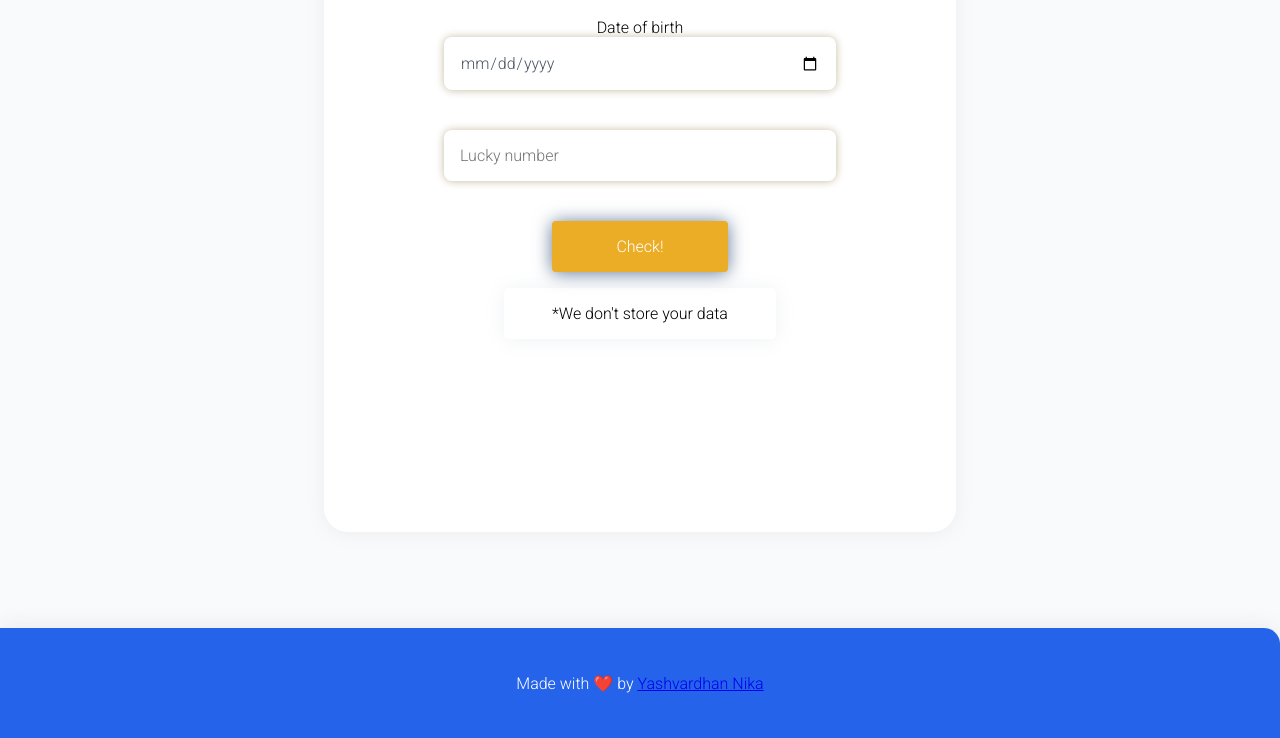
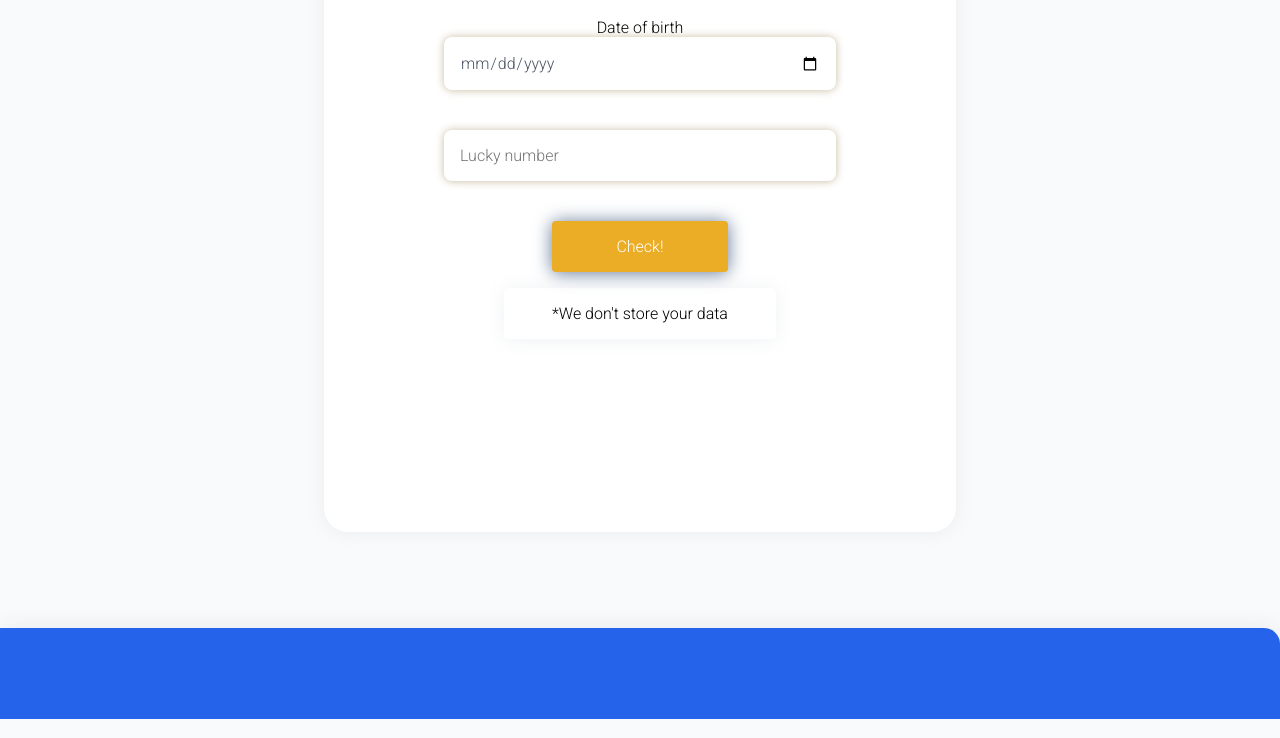
Before and after one commit to yashvardhan05/Luck-Birthday, a plain HTML site: page index.html in a window 1280 px wide. Shown: the part 215-953 px from the top of the page. Drawn offline with Linux system fonts and the light colour scheme.

Commit message:
removed footer content

```diff
--- a/index.html
+++ b/index.html
@@ -44,7 +44,7 @@
 
 
     </div>
-    <footer >Made with ❤️ by <a href="#">Yashvardhan Nika</a></footer>
+    <footer ></a></footer>
     <script src="app.js" text="text/javascript"></script>
 </body>
 </html>
```
